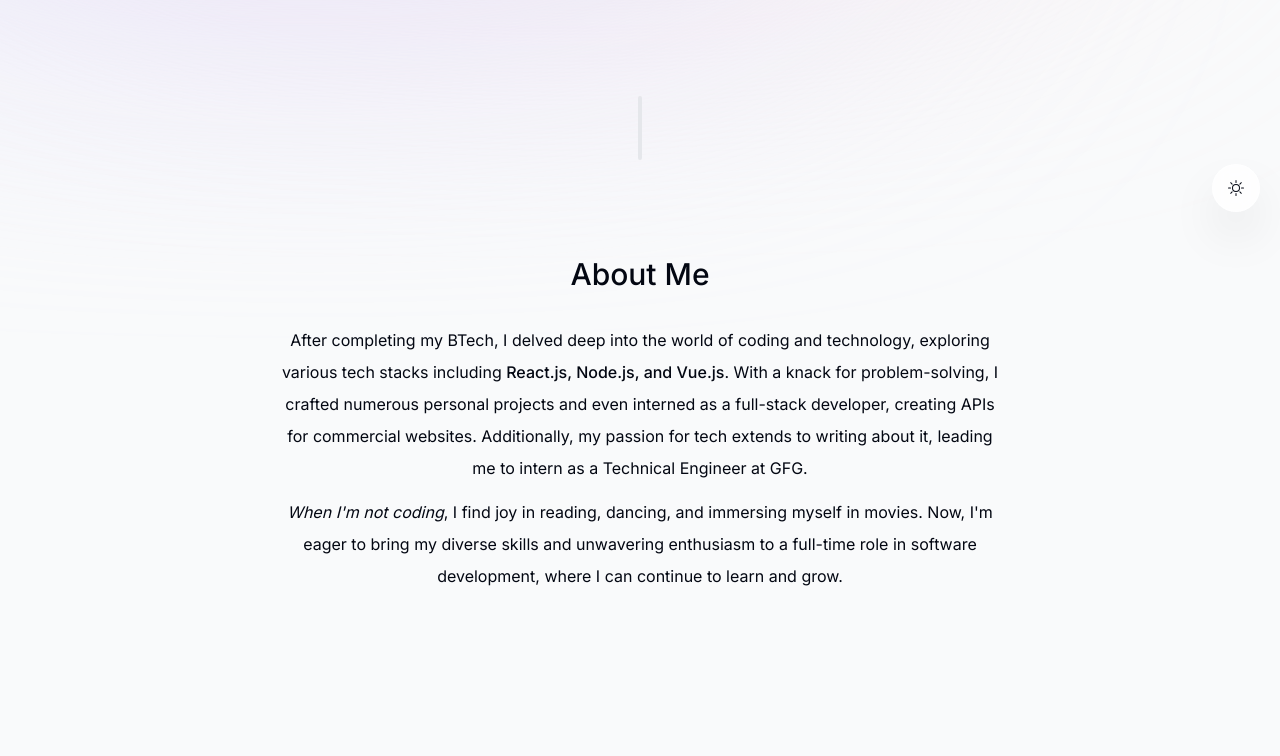
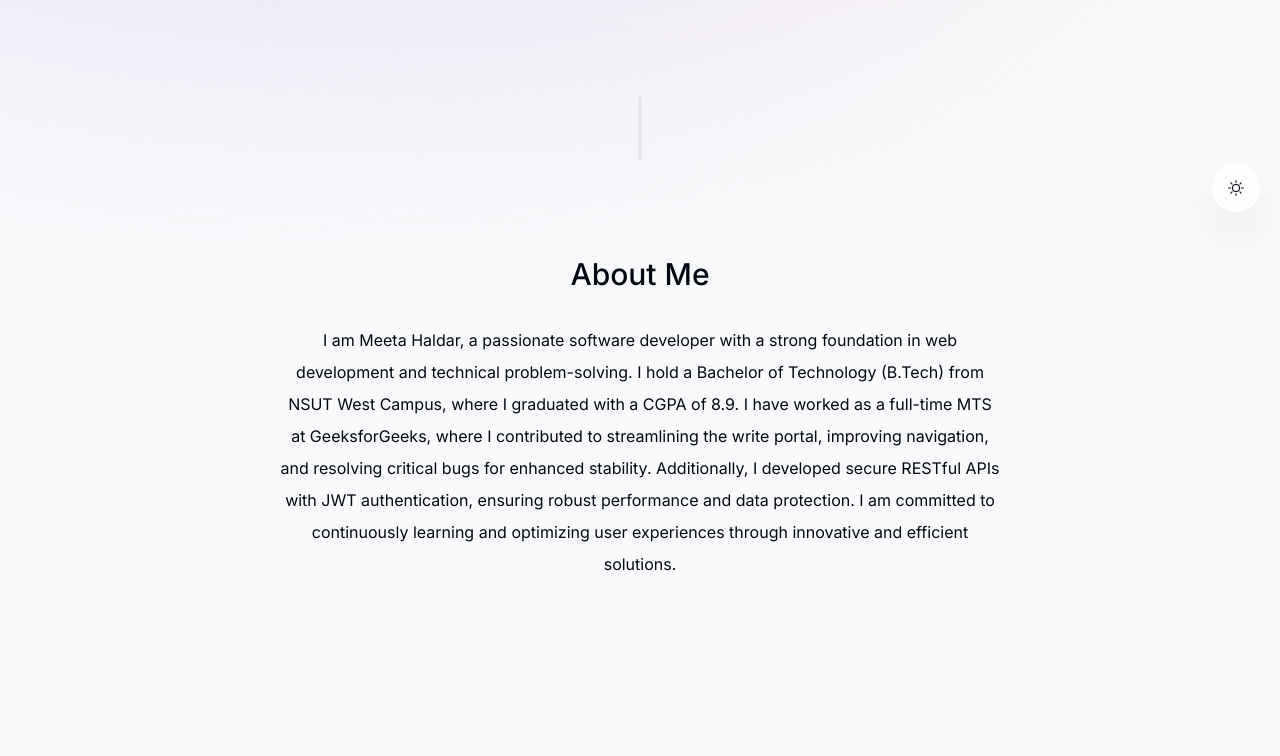
Before and after one commit to MeetaHaldar/Personal-portfolio, a Next.js app: page / in a window 1280 px wide. Shown: the part 568-1324 px from the top of the page. Built offline with nearby package versions, Linux system fonts and the light colour scheme.

Commit message:
Update about.tsx
Edit bio

```diff
--- a/components/about.tsx
+++ b/components/about.tsx
@@ -19,14 +19,10 @@ export default function About() {
     >
       <SectionHeading>About me</SectionHeading>
       <p className="mb-3">
-    After completing my BTech, I delved deep into the world of coding and technology, exploring various tech stacks including{" "}
-    <span className="font-medium">React.js, Node.js, and Vue.js</span>. With a knack for problem-solving, I crafted numerous personal projects and even interned as a full-stack developer, creating APIs for commercial websites. Additionally, my passion for tech extends to writing about it, leading me to intern as a Technical Engineer at GFG.
+ I am Meeta Haldar, a passionate software developer with a strong foundation in web development and technical problem-solving. I hold a Bachelor of Technology (B.Tech) from NSUT West Campus, where I graduated with a CGPA of 8.9. I have worked as a full-time MTS at GeeksforGeeks, where I contributed to streamlining the write portal, improving navigation, and resolving critical bugs for enhanced stability. Additionally, I developed secure RESTful APIs with JWT authentication, ensuring robust performance and data protection. I am committed to continuously learning and optimizing user experiences through innovative and efficient solutions.
 
 </p>
 
-<p>
-    <span className="italic">When I'm not coding</span>, I find joy in reading, dancing, and immersing myself in movies. Now, I'm eager to bring my diverse skills and unwavering enthusiasm to a full-time role in software development, where I can continue to learn and grow.
-</p>
 
 
     </motion.section>
```
